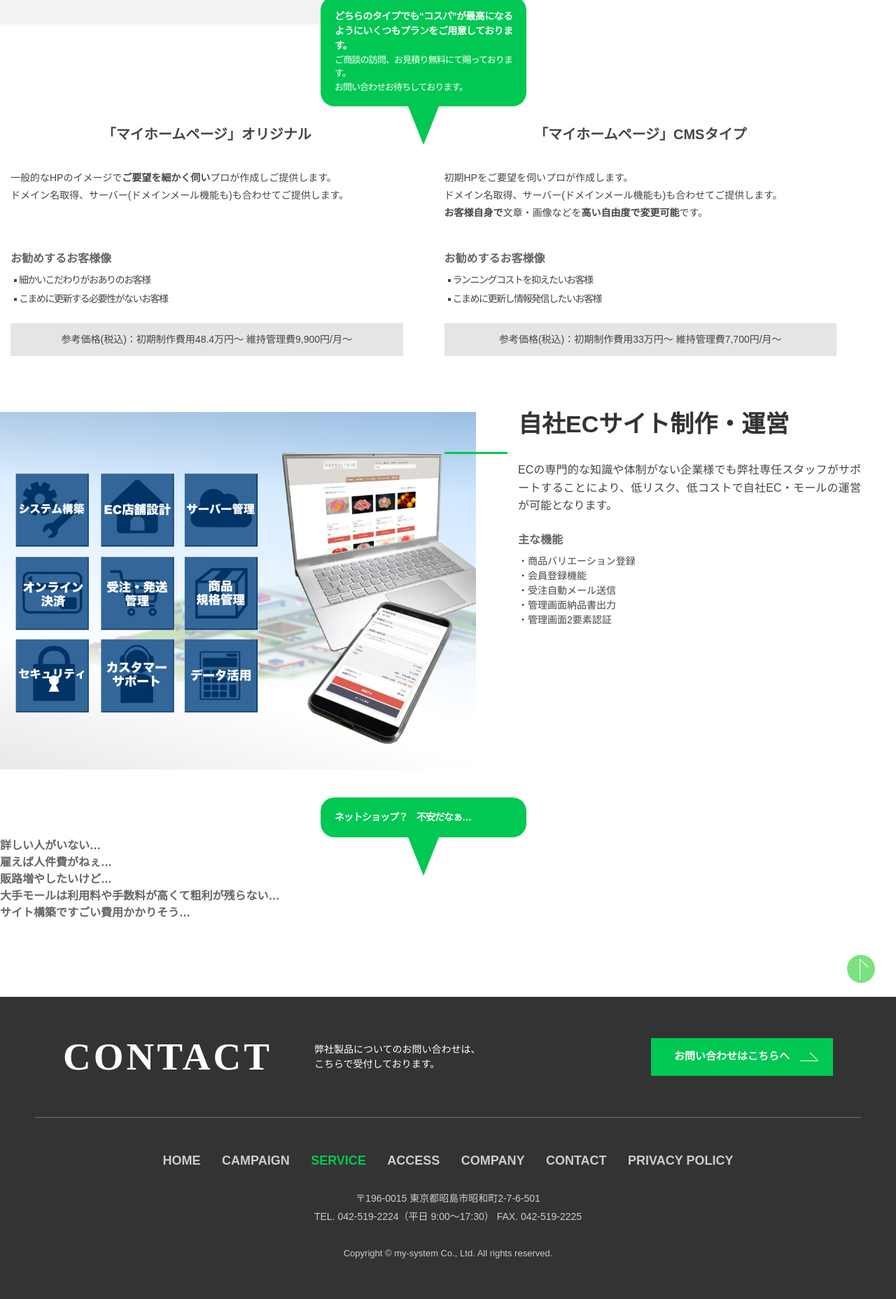
After one commit to tmhk-uno/my-system.co.jp, a PHP site: page /service/web_solution_dev.html in a window 1280 px wide. The commit adds this page. Shown: the part 1051-2908 px from the top of the page at 70% size. Run offline with PHP 8.4, Linux system fonts and the light colour scheme; some web fonts are replaced.

Commit message:
EcSitePage

```diff
--- a/css/style.css
+++ b/css/style.css
@@ -1004,7 +1004,7 @@ campaign css　AAA
 	/* SMART PHONE - service page css */
 	.service #pagetit{bottom:18%}
 	.service .pnb{display:none}
-	# #spot{background-image:url(../imgs/sp_copy_spot.jpg)}
+	#spot{background-image:url(../imgs/sp_copy_spot.jpg)}
 	.service #content{margin-top:-20px;padding-bottom:60px}
 	.sec_service{display:block;margin-bottom:50px}
 	.sec_service .image_wrap{width:calc(100% - 13px);background:none}
--- /dev/null
+++ b/service/web_solution_dev.html
@@ -0,0 +1,591 @@
+<!DOCTYPE html>
+<html lang="ja">
+<head>
+	<meta charset="UTF-8">
+	<meta name="viewport" content="width=device-width, initial-scale=1, maximum-scale=1">
+	<title>WEBソリューション | 株式会社マイ・システム</title>
+	<meta name="description" content="コスパを抑えたホームページ作成、維持管理ならCMSのマイ・システムへ" />
+	<meta name="keywords" content="ホームページ,CMS,HP,HP制作,コスパ,東京,武蔵村山,昭島,東大和,瑞穂,青梅,立川,八王子,多摩" />
+	<link rel="stylesheet" href="../css/style.css">
+	<script src="../js/jquery-2.2.4.min.js"></script>
+	<script src="../js/jquery.easing.1.3.js"></script>
+	<script src="../js/script.js"></script>
+	<script src="../js/main.js"></script>
+</head>
+<body id="web_solution" class="sub service">
+	<div class="wrapper">
+		<div id="pmenu">
+			<div class="inner_static">
+				<div class="btn_area">
+					<a href="#" class="btn_close">
+						<span></span>
+						<span></span>
+					</a>
+				</div>
+				<nav id="pmenu_mnb">
+					<ul>
+						<li>
+							<a href="../">
+								<span>HOME</span>
+							</a>
+						</li>
+						<li>
+							<a href="../campaign/campaign.html">
+								<span>CAMPAIGN</span>
+							</a>
+						</li>
+						<li>
+							<a href="../service/copy.html">
+								<span>SERVICE</span>
+							</a>
+							<ul class="d2 cf">
+								<li>
+									<a href="../service/copy.html">
+										<span>複合機</span>
+									</a>
+								</li>
+								<li>
+									<a href="../service/web_solution.html">
+										<span>WEBソリューション</span>
+									</a>
+								</li>
+								<li>
+									<a href="../service/utm.html">
+										<span>UTM</span>
+									</a>
+								</li>
+								<li>
+									<a href="../service/support.html">
+										<span>サポート業務</span>
+									</a>
+								</li>
+								<li>
+									<a href="../service/internet.html">
+										<span>インターネット回線</span>
+									</a>
+								</li>
+								<li>
+									<a href="../service/oa.html">
+										<span>OA販売</span>
+									</a>
+								</li>
+                <li>
+									<a href="../service/signage.html">
+										<span>デジタルサイネージ</span>
+									</a>
+								</li>
+<li>
+	<a href="../service/DTP.html">
+	<span>DTP・PR動画制作</span>
+	</a>
+</li>
+<!-- メニュー項目を揃えるためのダミー要素 -->
+<li></li>
+
+							</ul>
+						</li>
+						<li>
+							<a href="../access.html">
+								<span>ACCESS</span>
+							</a>
+						</li>
+						<li>
+							<a href="../company.html">
+								<span>COMPANY</span>
+							</a>
+						</li>
+						<li>
+							<a href="../contact/">
+								<span>CONTACT</span>
+							</a>
+						</li>
+						<li>
+							<a href="../privacy.html">
+								<span>PRIVACY POLICY</span>
+							</a>
+						</li>
+					</ul>
+				</nav>
+			</div>
+		</div>
+
+		<header id="header">
+			<div class="inner_static">
+				<h1 id="h_logo">
+					<a href="../">
+						<strong>株式会社マイ・システム</strong>
+					</a>
+				</h1>
+				<a href="#" class="btn_menu sp">
+					<span></span>
+					<span></span>
+					<span></span>
+				</a>
+				<ul id="mnb">
+					<li>
+						<a href="../">
+							<span>HOME</span>
+						</a>
+					</li>
+					<li class="campaign">
+						<a href="../campaign/campaign.html">
+							<span>CAMPAIGN</span>
+						</a>
+					</li>
+					<li class="service">
+						<a href="#" class="aon">
+							<span>SERVICE</span>
+						</a>
+						<div class="sub-menu">
+							<p class="sub_menu_title">SERVICE</p>
+							<ul>
+								<li>
+									<a href="../service/copy.html" class="wink">
+										<div class="img_wrap">
+											<img src="../imgs/submenu_img_1.jpg" width="217" height="120" alt="複合機">
+										</div>
+										<span>複合機</span>
+									</a>
+								</li>
+								<li>
+									<a href="../service/utm.html" class="wink">
+										<div class="img_wrap">
+											<img src="../imgs/submenu_img_2.jpg" width="217" height="120" alt="UTM">
+										</div>
+										<span>UTM</span>
+									</a>
+								</li>
+								<li>
+									<a href="../service/internet.html" class="wink">
+										<div class="img_wrap">
+											<img src="../imgs/submenu_img_3.jpg" width="217" height="120" alt="インターネット回線">
+										</div>
+										<span>インターネット回線</span>
+									</a>
+								</li>
+								<li>
+									<a href="../service/web_solution.html" class="wink">
+										<div class="img_wrap">
+											<img src="../imgs/submenu_img_4.jpg" width="217" height="120" alt="WEBソリューション">
+										</div>
+										<span>WEBソリューション</span>
+									</a>
+								</li>
+								<li>
+									<a href="../service/support.html" class="wink">
+										<div class="img_wrap">
+											<img src="../imgs/submenu_img_5.jpg" width="217" height="120" alt="サポート業務">
+										</div>
+										<span>サポート業務</span>
+									</a>
+								</li>
+								<li>
+									<a href="../service/oa.html" class="wink">
+										<div class="img_wrap">
+											<img src="../imgs/submenu_img_6.jpg" width="217" height="120" alt="OA販売">
+										</div>
+										<span>OA販売</span>
+									</a>
+								</li>
+								<li>
+									<a href="../service/signage.html" class="wink">
+										<div class="img_wrap">
+											<img src="../imgs/submenu_img_7.jpg" width="217" height="120" alt="デジタルサイネージ">
+										</div>
+										<span>デジタルサイネージ</span>
+									</a>
+								</li>
+
+<li>
+<a href="../service/DTP.html" class="wink">
+<div class="img_wrap">
+<img src="../imgs/submenu_img_DTP.jpg" width="217" height="120" alt="DTP・PR動画制作">
+</div>
+<span>DTP・PR動画制作</span>
+</a>
+</li>
+<!-- メニュー項目を揃えるためのダミー要素 -->
+<li></li>
+							</ul>
+						</div>
+					</li>
+					<li>
+						<a href="../access.html">
+							<span>ACCESS</span>
+						</a>
+					</li>
+					<li>
+						<a href="../company.html">
+							<span>COMPANY</span>
+						</a>
+					</li>
+					<li>
+						<a href="../contact/">
+							<span>CONTACT</span>
+						</a>
+					</li>
+				</ul>
+
+				<div id="snb_service">
+					<h6 class="snb_tit">
+						<strong>SERVICE</strong>
+					</h6>
+					<ul class="lst_d2">
+						<li>
+							<a href="../service/copy.html">
+								<span class="image">
+									<img src="../imgs/mnb_img1.jpg" alt="複合機">
+								</span>
+								<strong class="tit">複合機</strong>
+							</a>
+						</li>
+						<li>
+							<a href="../service/utm.html">
+								<span class="image">
+									<img src="../imgs/mnb_img2.jpg" alt="UTM">
+								</span>
+								<strong class="tit">UTM</strong>
+							</a>
+						</li>
+						<li>
+							<a href="../service/internet.html">
+								<span class="image">
+									<img src="../imgs/mnb_img3.jpg" alt="インターネット回線">
+								</span>
+								<strong class="tit">インターネット回線</strong>
+							</a>
+						</li>
+						<li>
+							<a href="../service/web_solution.html">
+								<span class="image">
+									<img src="../imgs/mnb_img4.jpg" alt="WEBソリューション">
+								</span>
+								<strong class="tit">WEBソリューション</strong>
+							</a>
+						</li>
+						<li>
+							<a href="../service/support.html">
+								<span class="image">
+									<img src="../imgs/mnb_img5.jpg" alt="サポート業務">
+								</span>
+								<strong class="tit">サポート業務</strong>
+							</a>
+						</li>
+						<li>
+							<a href="../service/oa.html">
+								<span class="image">
+									<img src="../imgs/mnb_img6.jpg" alt="OA販売">
+								</span>
+								<strong class="tit">OA販売</strong>
+							</a>
+						</li>
+						<li>
+							<a href="../service/signage.html">
+								<span class="image">
+									<img src="../imgs/mnb_img7.jpg" alt="デジタルサイネージ">
+								</span>
+								<strong class="tit">デジタルサイネージ</strong>
+							</a>
+						</li>
+<li>
+<a href="../service/DTP.html">
+<span class="image">
+<img src="../imgs/mnb_imgDTP.jpg" alt="DTP・PR動画制作">
+</span>
+<strong class="tit">DTP・PR動画制作</strong>
+</a>
+</li>
+<!-- メニュー項目を揃えるためのダミー要素 -->
+<li></li>
+
+
+					</ul>
+				</div>
+			</div>
+		</header>
+
+		<div id="spot">
+			<div class="inner_static">
+				<div id="pp">
+					<a href="../">HOME</a><span class="gt">/</span><a href="../service/copy.html">SERVICE</a><span class="gt">/</span><strong class="current">WEBソリューション</strong>
+				</div>
+				<h3 id="pagetit">
+					<strong class="en">SERVICE</strong>
+					<span class="jp">WEBソリューション</span>
+				</h3>
+			</div>
+
+			<nav class="pnb">
+				<ul>
+					<li>
+						<a href="../service/copy.html">
+							<span>複合機</span>
+						</a>
+					</li>
+					<li>
+						<a href="../service/utm.html">
+							<span>UTM</span>
+						</a>
+					</li>
+					<li>
+						<a href="../service/internet.html">
+							<span>インターネット回線</span>
+						</a>
+					</li>
+					<li>
+						<a href="../service/web_solution.html" class="aon">
+							<span>WEBソリューション</span>
+						</a>
+					</li>
+					<li>
+						<a href="../service/support.html">
+							<span>サポート業務</span>
+						</a>
+					</li>
+					<li>
+						<a href="../service/oa.html">
+							<span>OA販売</span>
+						</a>
+					</li>
+					<li>
+						<a href="../service/signage.html">
+							<span>デジタルサイネージ</span>
+						</a>
+					</li>
+<li>
+	<a href="../service/DTP.html">
+	<span>DTP・PR動画制作</span>
+	</a>
+</li>
+
+				</ul>
+			</nav>
+		</div>
+
+		<div id="content">
+			<section class="sec_service">
+				<div class="image_wrap">
+					<img src="../imgs/web_solution_img1.jpg" alt="ホームページ作成">
+				</div>
+				<div class="cnt_wrap">
+					<div class="cnt">
+						<h5 class="tit">
+							<strong>ホームページ作成</strong>
+						</h5>
+						<p class="description">
+							<strong class="eps1 s2">
+								“コスパ”HPをマイシステムは<br>
+								「<span class="point3">マイホームページ</span>」で推進します！
+							</strong>
+							費用を湯水のように使えばデザインも閲覧数もご希望通りになります。<br>
+							しかしそんなことができるのは世界規模の企業様だけでしょう。<br>
+							現実的なコストで「社会的信頼」または「潜在的ニーズ掘り起こし」、「雇用費用抑制」、「ネットからの直接集客」これらを行いたいとお考えではないでしょうか？
+							<strong class="eps3">
+								そこでマイ・システムではコスパのよいホームページ<br>
+								「マイホームページ」をお勧め致します！
+							</strong>
+						</p>
+					</div>
+				</div>
+				<div class="web_solution_type">
+					<div class="inner_static">
+						<div class="bx_msg">
+							<p>
+								<strong>どちらのタイプでも“コスパ”が最高になるようにいくつもプランをご用意しております。</strong>
+								ご商談の訪問、お見積り無料にて賜っております。<br>
+								お問い合わせお待ちしております。
+							</p>
+						</div>
+						<section class="sec_web_solution1">
+							<h6 class="tit">「マイホームページ」オリジナル</h6>
+							<p class="lead">
+								一般的なHPのイメージで<strong>ご要望を細かく伺い</strong>プロが作成しご提供します。<br>
+								ドメイン名取得、サーバー(ドメインメール機能も)も合わせてご提供します。
+							</p>
+							<dl class="lst_web_solution">
+								<dt>
+									<strong>お勧めするお客様像</strong>
+								</dt>
+								<dd>
+									<ul class="ins_lst">
+										<li>
+											<p>細かいこだわりがおありのお客様</p>
+										</li>
+										<li>
+											<p>こまめに更新する必要性がないお客様</p>
+										</li>
+									</ul>
+								</dd>
+							</dl>
+							<p class="price">
+								参考価格(税込)：初期制作費用48.4万円～  維持管理費9,900円/月～
+							</p>
+						</section>
+						<section class="sec_web_solution2">
+							<h6 class="tit">「マイホームページ」CMSタイプ</h6>
+							<p class="lead">
+								初期HPをご要望を伺いプロが作成します。<br>
+								ドメイン名取得、サーバー(ドメインメール機能も)も合わせてご提供します。<br>
+								<strong>お客様自身で</strong>文章・画像などを<strong>高い自由度で変更可能</strong>です。
+
+							</p>
+							<dl class="lst_web_solution">
+								<dt>
+									<strong>お勧めするお客様像</strong>
+								</dt>
+								<dd>
+									<ul class="ins_lst">
+										<li>
+											<p>ランニングコストを抑えたいお客様</p>
+										</li>
+										<li>
+											<p>こまめに更新し情報発信したいお客様</p>
+										</li>
+									</ul>
+								</dd>
+							</dl>
+							<p class="price">
+								参考価格(税込)：初期制作費用33万円～  維持管理費7,700円/月～
+							</p>
+						</section>
+					</div>
+				</div>
+			</section>
+
+			<section class="sec_service s3">
+				<div class="image_wrap">
+					<img src="../imgs/web_solution_img01.png" alt="MANOMA">
+				</div>
+				<div class="cnt_wrap">
+					<div class="cnt">
+						<h5 class="tit">
+							<strong>自社ECサイト制作・運営</strong>
+						</h5>
+						<p class="description">
+							ECの専門的な知識や体制がない企業様でも弊社専任スタッフがサポートすることにより、低リスク、低コストで自社EC・モールの運営が可能となります。
+
+                            <dl class="lst_web_solution">
+								<dt>
+									<strong>主な機能</strong>
+								</dt>
+								<dd>
+									・商品バリエーション登録<br>
+                                    ・会員登録機能<br>
+                                    ・受注自動メール送信<br>
+									・管理画面納品書出力<br>
+									・管理画面2要素認証
+								</dd>
+							</dl>
+
+						</p>
+					</div>
+				</div>
+			</section>
+
+            <div class="web_solution_type">
+                <div class="inner_static">
+                    <div class="bx_msg">
+                        <p>
+                            <strong>ネットショップ？　不安だなぁ…</strong>
+                        </p>
+
+                    </div>
+                </div>
+            </div>
+            <dl class="lst_web_solution">
+                <dt>
+                    <strong>詳しい人がいない…
+                        </br>雇えば人件費がねぇ…
+                        </br>販路増やしたいけど…
+                        </br>大手モールは利用料や手数料が高くて粗利が残らない…
+                        </br>サイト構築ですごい費用かかりそう…
+                    </strong>
+                </dt>
+                <dd>
+
+                </dd>
+            </dl>
+
+		</div>
+		<footer id="footer">
+			<a href="#" class="btn_pagetop">
+				<strong class="inner_wrap">
+					<span>ページトップへ</span>
+				</strong>
+			</a>
+			<div class="inner_static">
+				<section id="f_contact" class="cf">
+					<div class="inner_wrap">
+						<h4 class="tit">
+							<strong>CONTACT</strong>
+						</h4>
+						<p class="lead">
+							弊社製品についてのお問い合わせは、<br>
+							こちらで受付しております。
+						</p>
+					</div>
+					<a href="../contact/" class="btn_contact">
+						<span class="tx">お問い合わせはこちらへ</span>
+						<span class="arr"></span>
+					</a>
+				</section>
+				<nav id="fnb" class="cf">
+					<ul>
+						<li class="pc_tb">
+							<a href="../">
+								<span>HOME</span>
+							</a>
+						</li>
+						<li class="pc_tb">
+							<a href="../campaign/campaign.html">
+								<span>CAMPAIGN</span>
+							</a>
+						</li>
+						<li class="pc_tb">
+							<a href="../service/copy.html" class="aon">
+								<span>SERVICE</span>
+							</a>
+						</li>
+						<li class="pc_tb">
+							<a href="../access.html">
+								<span>ACCESS</span>
+							</a>
+						</li>
+						<li class="pc_tb">
+							<a href="../company.html">
+								<span>COMPANY</span>
+							</a>
+						</li>
+						<li class="pc_tb">
+							<a href="../contact/">
+								<span>CONTACT</span>
+							</a>
+						</li>
+						<li class="pc_tb">
+							<a href="../privacy.html">
+								<span>PRIVACY POLICY</span>
+							</a>
+						</li>
+					</ul>
+				</nav>
+				<ul class="f_sinfo">
+					<li class="address">
+						<address>〒196-0015 東京都昭島市昭和町2-7-6-501</address>
+					</li>
+					<li class="tel">
+						<a href="tel:042-519-2224" class="btn_tel"><span>TEL. 042-519-2224</span></a><span class="time">（平日 9:00～17:30）</span>
+					</li>
+					<li class="fax">
+						FAX. 042-519-2225
+					</li>
+				</ul>
+				<div class="copyright">
+					<p id="f_cr">
+						<strong>Copyright &copy; my-system Co., Ltd. All rights reserved.</strong>
+					</p>
+				</div>
+			</div>
+		</footer>
+	</div>
+</body>
+</html>
```
Also changed, not shown: imgs/web_solution_img01.png (added), imgs/web_solution_img02.png (added).
